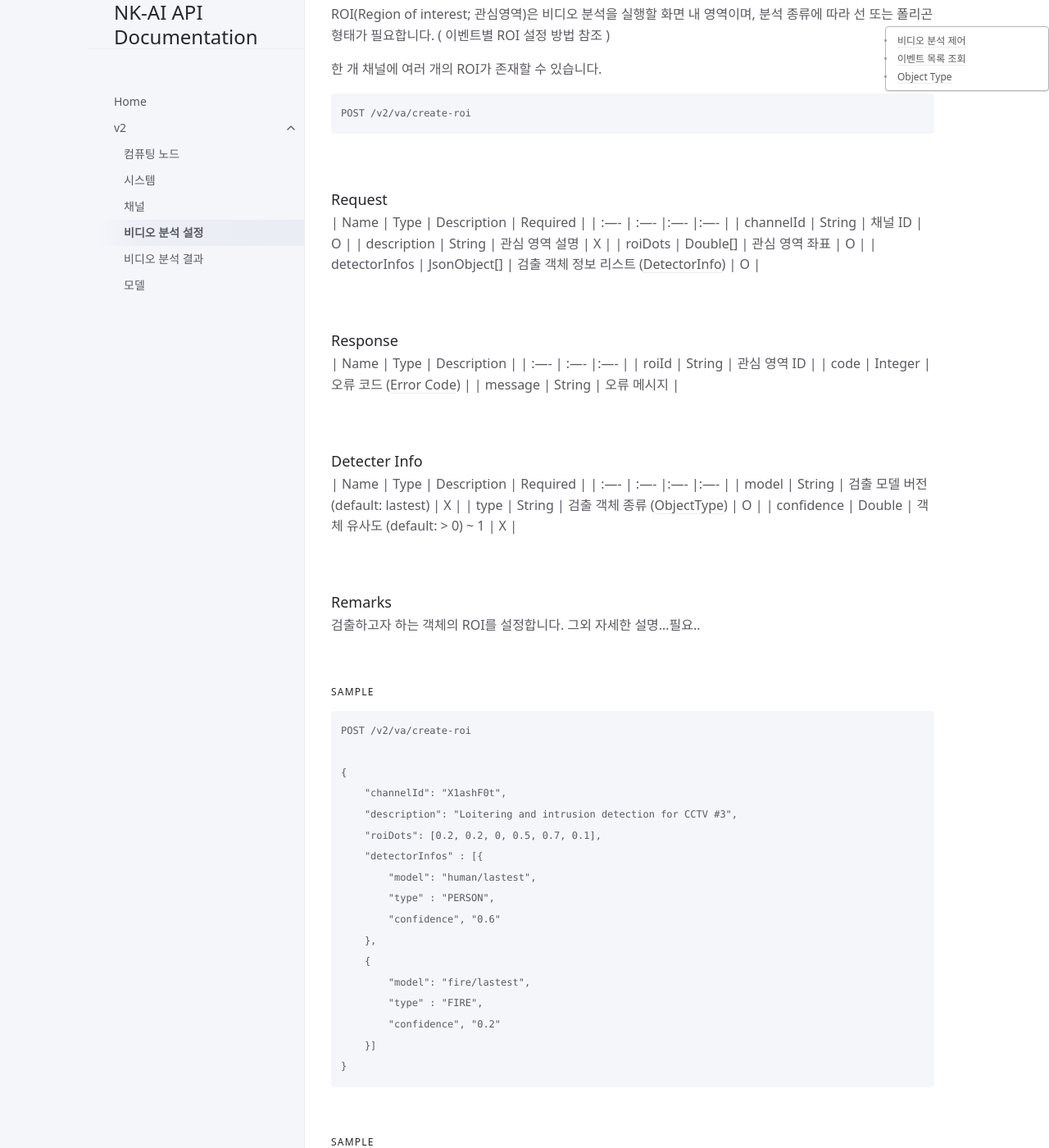
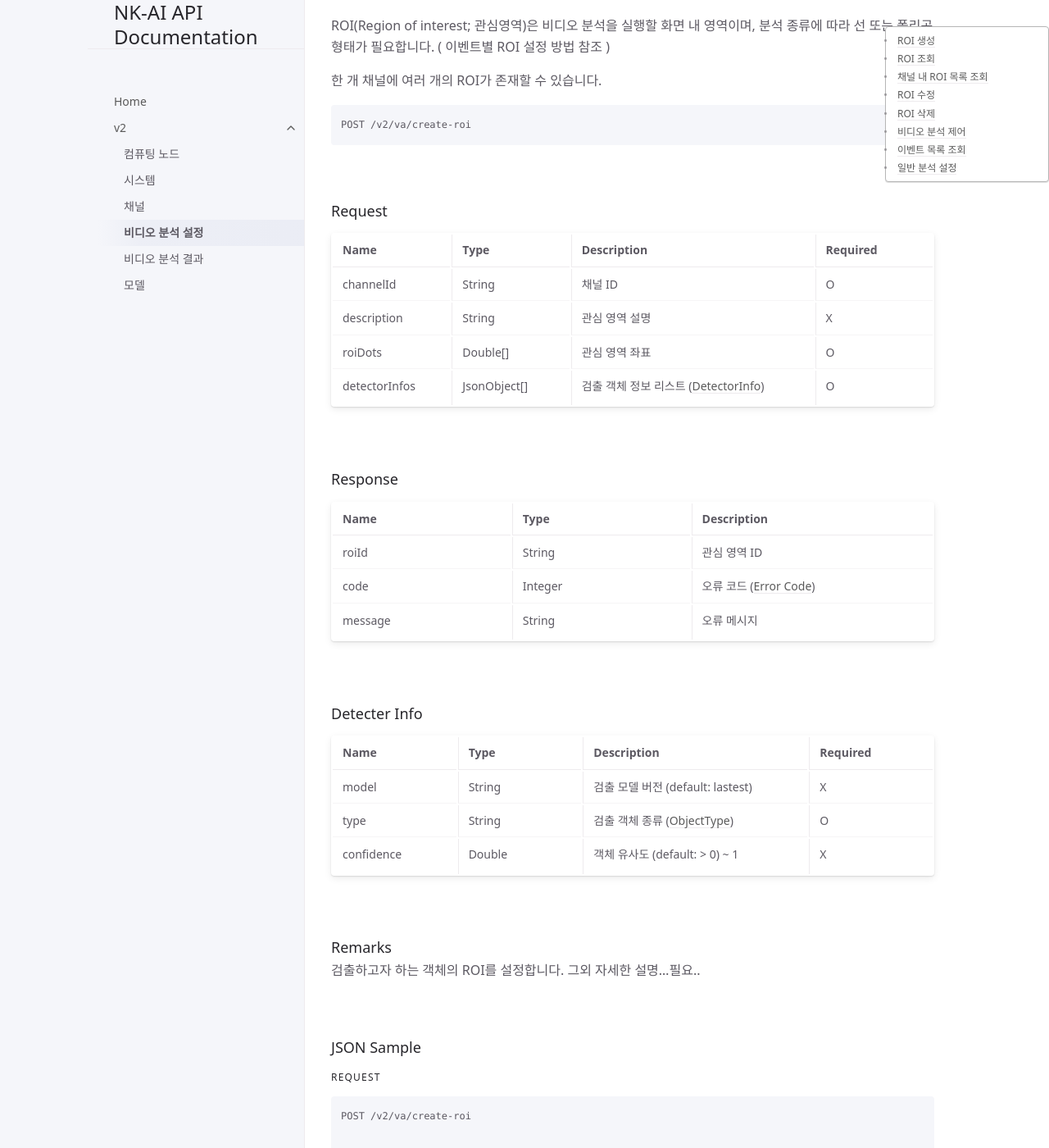
Before and after one commit to uteakO/rest-api, a Jekyll site: the page built from docs/v2/va_control.md, in a window 1280 px wide and 1400 px high, scrolled down 276 px. Shown: the whole window at 82% size. Built offline with Jekyll 4.4.1, drawn with Linux system fonts in a browser that asks for light colours; some of the changed text lies outside the part shown.

Commit message:
헤딩 레벨 수정, 모델 이동

````diff
--- a/docs/v2/va_control.md
+++ b/docs/v2/va_control.md
@@ -14,7 +14,7 @@ has_children: false
 
 ------------------------
 
-## ROI 생성
+# ROI 생성
 지정한 채널에 대해 관심 영역을 정의하고, 관심 영역 내 분석 알고리즘을 설정합니다.
 
 ROI(Region of interest; 관심영역)은 비디오 분석을 실행할 화면 내 영역이며, 분석 종류에 따라 선 또는 폴리곤 형태가 필요합니다. ( 이벤트별 ROI 설정 방법 참조 )
@@ -29,6 +29,7 @@ POST /v2/va/create-roi
 <br>
 
 ### Request
+
 | Name | Type | Description | Required |
 | :---- | :---- |:---- |:---- |
 | channelId | String | 채널 ID | O |
@@ -39,6 +40,7 @@ POST /v2/va/create-roi
 <br>
 
 ### Response
+
 | Name | Type | Description |
 | :---- | :---- |:---- |
 | roiId | String | 관심 영역 ID |
@@ -48,6 +50,7 @@ POST /v2/va/create-roi
 <br>
 
 ### Detecter Info
+
 | Name | Type | Description | Required |
 | :---- | :---- |:---- |:---- |
 | model | String | 검출 모델 버전 (default: lastest) | X |
@@ -57,11 +60,14 @@ POST /v2/va/create-roi
 <br>
 
 ### Remarks
+
 검출하고자 하는 객체의 ROI를 설정합니다. 그외 자세한 설명...필요..
 
 <br>
 
-#### Sample
+### JSON Sample
+
+#### Request
 ```
 POST /v2/va/create-roi
 
@@ -84,7 +90,7 @@ POST /v2/va/create-roi
 <br>
 
 
-#### Sample
+#### Response
 ```
 # 성공
 {
@@ -101,7 +107,7 @@ POST /v2/va/create-roi
 
 <br><br>
 
-## ROI 조회
+# ROI 조회
 ROI를 조회합니다.
 ```
 POST /v2/va/get-roi
@@ -109,6 +115,7 @@ POST /v2/va/get-roi
 <br>
 
 ### Request
+
 | Name | Type | Description | Required |
 | :---- | :---- |:---- |:---- |
 | channelId | String | 채널 ID | O |
@@ -117,6 +124,7 @@ POST /v2/va/get-roi
 <br>
 
 ### Response
+
 | Name | Type | Description |
 | :---- | :---- |:---- |
 | description | String | 관심 영역 설명 |
@@ -126,7 +134,7 @@ POST /v2/va/get-roi
 <br>
 
 <!--| shape | [RoiShape](#roishape) | ROI 형태 |-->
-### Sample
+### JSON Sample
 
 #### Requset
 ```
@@ -166,7 +174,7 @@ POST /v2/va/get-roi
 
 <br><br>
 
-## 채널 내 ROI 목록 조회
+# 채널 내 ROI 목록 조회
 지정한 채널에 추가 된 모든 ROI들을 조회합니다.
 ```
 POST /v2/va/list-roi
@@ -175,6 +183,7 @@ POST /v2/va/list-roi
 <br>
 
 ### Request
+
 | Name | Type | Description | Required |
 | :---- | :---- |:---- |:---- |
 | channelId | String | 채널 ID | O |
@@ -187,7 +196,7 @@ POST /v2/va/list-roi
 
 <br>
 
-### Sample
+### JSON Sample
 #### Requset
 ```
 POST /v2/va/get-roi
@@ -243,7 +252,7 @@ POST /v2/va/get-roi
 
 <br><br>
 
-## ROI 수정
+# ROI 수정
 ROI 설정을 수정합니다.
 ```
 POST /v2/va/update-roi
@@ -252,6 +261,7 @@ POST /v2/va/update-roi
 <br>
 
 ### Request
+
 | Name | Type | Description | Required |
 | :---- | :---- |:---- |:---- |
 | channelId | String | 채널 ID | O |
@@ -265,6 +275,7 @@ POST /v2/va/update-roi
 <br>
 
 ### Response
+
 | Name | Type | Description |
 | :---- | :---- |:---- |
 | code | Integer | 오류 코드 ([Error Code](models.md#error-code)) |
@@ -272,7 +283,7 @@ POST /v2/va/update-roi
 
 <br>
 
-### Sample
+### JSON Sample
 #### Requset
 ```
 POST /v2/va/update-roi
@@ -311,7 +322,7 @@ POST /v2/va/update-roi
 
 <br><br>
 
-## ROI 삭제
+# ROI 삭제
 ROI 설정을 삭제합니다.
 ```
 POST /v2/va/remove-roi
@@ -320,6 +331,7 @@ POST /v2/va/remove-roi
 <br>
 
 ### Request
+
 | Name | Type | Description | Required |
 | :---- | :---- |:---- |:---- |
 | channelId | String | 채널 ID | O |
@@ -329,6 +341,7 @@ POST /v2/va/remove-roi
 <br>
 
 ### Response
+
 | Name | Type | Description |
 | :---- | :---- |:---- |
 | code | Integer | 오류 코드 ([Error Code](models.md#error-code)) |
@@ -341,7 +354,7 @@ POST /v2/va/remove-roi
 
 <br><br>
 
-### Sample
+### JSON Sample
 #### Requset
 ```
 POST /v2/va/remove-roi
@@ -380,6 +393,7 @@ POST /v2/va/control
 
 <!-- control 네이밍 변경하는게 좋지 않을까요.. 무엇??-->
 ### Request
+
 | Name | Type | Description | Required |
 | :---- | :---- |:---- |:---- |
 | channelId | String | 채널 ID | O |
@@ -390,6 +404,7 @@ POST /v2/va/control
 <br>
 
 ### Response
+
 | Name | Type | Description |
 | :---- | :---- |:---- |
 | sourceIp | String | Channel GRPC IP |
@@ -403,7 +418,7 @@ POST /v2/va/control
 parameter는 Reset에서 사용되는 ROI 리스트 등 그외에도 사용될 수 있으며, 추후 확장성을 위함..
 VA_START를 하기 위해서는 ROI가 먼저 생성 되어있어야함.
 
-### Sample
+### JSON Sample
 #### Requset
 ```
 POST /v2/va/control
@@ -477,14 +492,15 @@ POST /v2/va/list-event
 <br>
 
 ### Request
+
 | Name | Type | Description | Required |
 | :---- | :---- |:---- |:---- |
 | channelId | String | 채널 ID | O |
-<!-- | analysisConfig |  | 제어에 필요한 파라미터 ([AnalysisConfig](#analysis-config)) | O | -->
 
 <br>
 
 ### Response
+
 | Name | Type | Description |
 | :---- | :---- |:---- |
 | code | Integer | 오류 코드 ([Error Code](models.md#error-code)) |
@@ -495,7 +511,7 @@ POST /v2/va/list-event
 
 ----------------
 
-### Sample
+### JSON Sample
 #### Requset
 ```
 POST /v2/va/list-event
@@ -555,7 +571,7 @@ POST /v2/va/list-event
 
 <br><br>
 
-## 일반 분석 설정
+# 일반 분석 설정
 
 ### Remarks
 분석 시작할때 넘겨줘야하는 설정 객체
@@ -585,16 +601,7 @@ POST /v2/va/list-event
 <br><br>
 
 
-# Object Type
-| Enum | Description |
-| :---- | :---- |
-| PERSON | 사람 |
-| CAR | 일반 차량 |
-| MOTOCYCLE | 오토바이 |
-| BUS | 대형 버스 |
-| TRUCK | 트럭 |
-| FLAME | 불꽃 |
-| SMOKE | 연기 |
+
 
 
 
````
Also changed, not shown: docs/v2/models.md (+12 -0 lines), docs/v2/system.md (+3 -3 lines), docs/v2/v2.md (+6 -9 lines).
